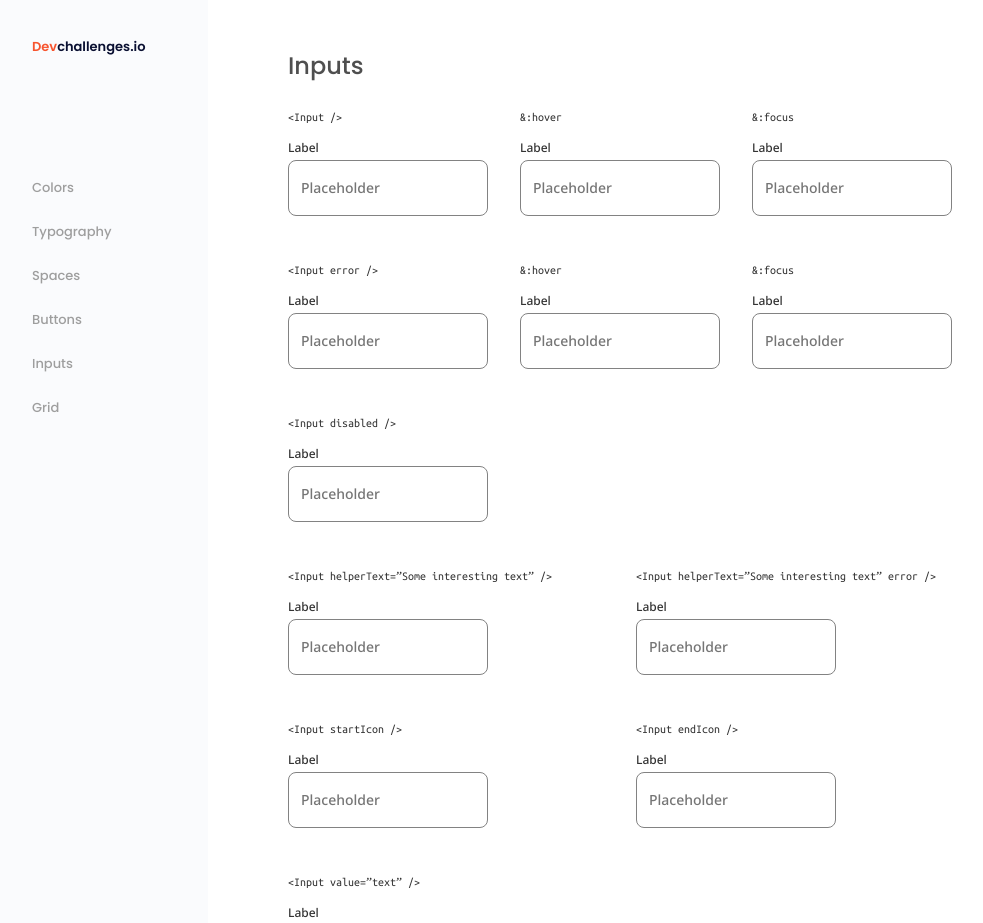
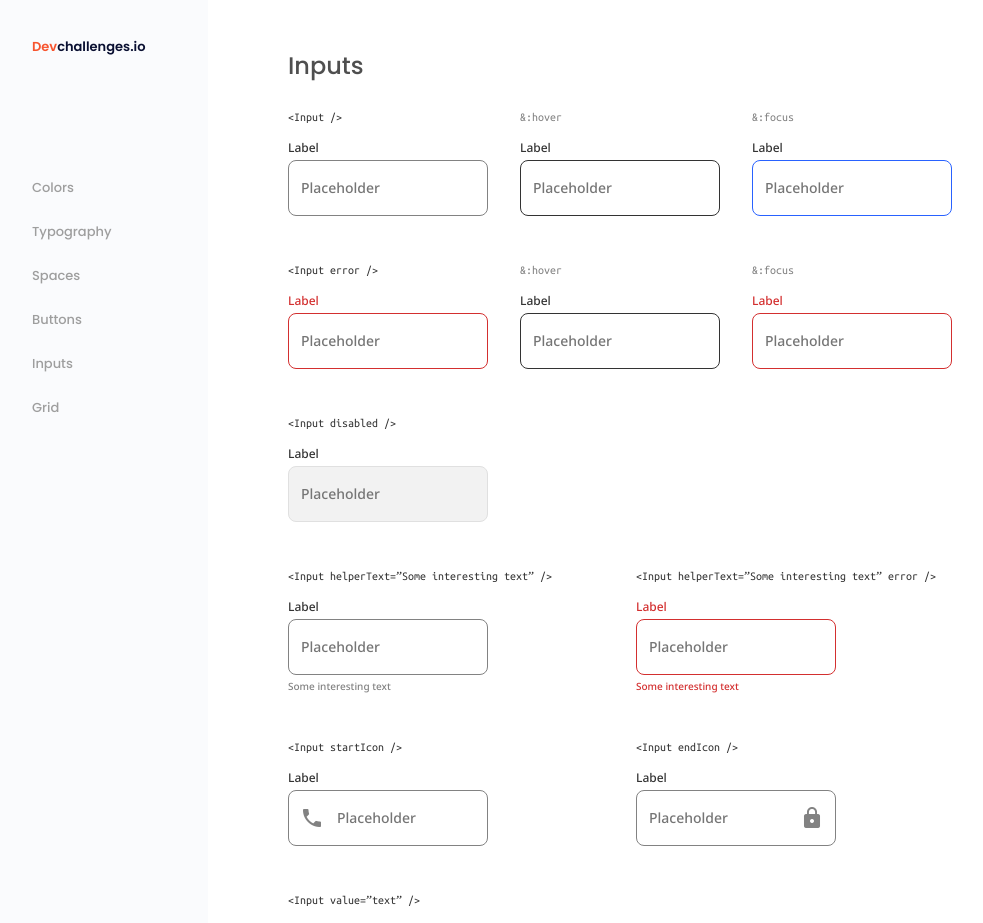
Before and after one commit to Rubendvb/button-component-master, a React (Vite) app: page /inputs in a window 1280 px wide. Shown: the top 923 px of the page, without its empty margins (16-999 px from the left). Built offline with nearby package versions, Linux system fonts and the light colour scheme.

Commit message:
alinhando icons input

```diff
--- a/src/assets/css/Input.css
+++ b/src/assets/css/Input.css
@@ -2,9 +2,10 @@
   width: 12.5rem;
   height: 3.5rem;
   border-radius: 0.5rem;
-  border: 1px solid #828282;
+  border: 1px solid var(--old-silver);
   padding: 0.75rem;
   text-align: start;
+  outline: none;
 }
 
 .custom__input::placeholder {
@@ -13,3 +14,30 @@
   font-weight: 500;
   line-height: normal;
 }
+
+.containerInput {
+  position: relative;
+}
+
+.icon-phone,
+.icon-lock {
+  position: absolute;
+  top: 50%;
+  transform: translate(-50%, -50%);
+}
+
+.icon-phone {
+  left: 12%;
+}
+
+.placeholder-icon {
+  padding-left: 3rem;
+}
+
+.material-icons.icon-gray {
+  color: var(--old-silver);
+}
+
+.icon-lock {
+  right: 0%;
+}
--- a/src/assets/css/Inputs.css
+++ b/src/assets/css/Inputs.css
@@ -53,6 +53,44 @@
   line-height: normal;
 }
 
+.container__inputs__span-color {
+  color: var(--old-silver);
+}
+
 .input-size-three {
   grid-template-columns: repeat(3, 1fr);
 }
+
+.border-dark-gray {
+  border-color: var(--dark-charcoal);
+}
+
+.border-blue {
+  border-color: var(--blue-crayola);
+}
+
+.container__inputs__label-color {
+  color: var(--blue-crayola);
+}
+
+.border-error {
+  border-color: var(--persian-red);
+}
+
+.container__inputs__label-colorError {
+  color: var(--persian-red) !important;
+}
+
+.input-disabled {
+  border-color: #e0e0e0;
+  background-color: #f2f2f2;
+}
+
+.container__inputs__span-text {
+  color: var(--old-silver);
+  font-family: var(--font-noto);
+  font-size: 0.625rem;
+  font-weight: 400;
+  line-height: normal;
+  margin-top: 0.25rem;
+}
--- a/src/assets/css/Main.css
+++ b/src/assets/css/Main.css
@@ -4,11 +4,14 @@
   --font-noto: "Noto Sans", sans-serif;
   --font-montserrat: "Montserrat", sans-serif;
   --portland-orange: #f7542e;
+  --persian-red: #d32f2f;
   --ghost-white: #fafbfd;
   --spanish-gray: #9e9e9e;
+  --old-silver: #828282;
+  --black-olive: #3f3f3f;
+  --dark-charcoal: #333333;
   --cetacean-blue: #090f31;
-  --dark-charcoal: #333333;
-  --black-olive: #3f3f3f;
+  --blue-crayola: #2962ff;
 }
 
 * {
--- a/src/components/Input.tsx
+++ b/src/components/Input.tsx
@@ -1,9 +1,30 @@
+import { InputHTMLAttributes } from "react";
 import "../assets/css/Input.css";
 
-export default function Input() {
+interface InputProps extends InputHTMLAttributes<HTMLInputElement> {
+  className?: string | undefined;
+  iconLeft?: boolean;
+  iconRight?: boolean;
+}
+
+export default function Input({ className, iconLeft, iconRight }: InputProps) {
+  const combinedInputClassName = `custom__input ${className || ""}`;
+
   return (
-    <>
-      <input className="custom__input" type="text" placeholder="Placeholder" />
-    </>
+    <div className={iconLeft || iconRight ? "containerInput" : undefined}>
+      {iconLeft ? (
+        <span className="material-icons icon-gray icon-phone">phone</span>
+      ) : null}
+
+      {iconRight ? (
+        <span className="material-icons icon-gray icon-lock">lock</span>
+      ) : null}
+
+      <input
+        className={combinedInputClassName}
+        type="text"
+        placeholder="Placeholder"
+      />
+    </div>
   );
 }
--- a/src/pages/Inputs.tsx
+++ b/src/pages/Inputs.tsx
@@ -21,14 +21,14 @@ export default function Inputs() {
               <span className="container__inputs__span-color">&:hover</span>
               <label>
                 Label
-                <Input />
+                <Input className="border-dark-gray" />
               </label>
             </div>
             <div>
               <span className="container__inputs__span-color">&:focus</span>
-              <label>
+              <label className="container__inputs__label-color">
                 Label
-                <Input />
+                <Input className="border-blue" />
               </label>
             </div>
           </div>
@@ -38,23 +38,23 @@ export default function Inputs() {
               <span className="container__inputs__span">
                 {"<Input error />"}
               </span>
-              <label>
+              <label className="container__inputs__label-colorError">
                 Label
-                <Input />
+                <Input className="border-error" />
               </label>
             </div>
             <div>
               <span className="container__inputs__span-color">&:hover</span>
               <label>
                 Label
-                <Input />
+                <Input className="border-dark-gray" />
               </label>
             </div>
             <div>
               <span className="container__inputs__span-color">&:focus</span>
-              <label>
+              <label className="container__inputs__label-colorError">
                 Label
-                <Input />
+                <Input className="border-error" />
               </label>
             </div>
           </div>
@@ -66,7 +66,7 @@ export default function Inputs() {
               </span>
               <label>
                 Label
-                <Input />
+                <Input className="input-disabled" />
               </label>
             </div>
           </div>
@@ -80,15 +80,21 @@ export default function Inputs() {
                 Label
                 <Input />
               </label>
+              <span className="container__inputs__span-text">
+                Some interesting text
+              </span>
             </div>
             <div>
               <span className="container__inputs__span">
                 {"<Input helperText=”Some interesting text” error />"}
               </span>
-              <label>
+              <label className="container__inputs__label-colorError">
                 Label
-                <Input />
+                <Input className="border-error" />
               </label>
+              <span className="container__inputs__span-text container__inputs__label-colorError">
+                Some interesting text
+              </span>
             </div>
           </div>
 
@@ -100,7 +106,7 @@ export default function Inputs() {
 
               <label>
                 Label
-                <Input />
+                <Input iconLeft={true} className="placeholder-icon" />
               </label>
             </div>
             <div>
@@ -109,7 +115,7 @@ export default function Inputs() {
               </span>
               <label>
                 Label
-                <Input />
+                <Input iconRight={true} />
               </label>
             </div>
           </div>
```
